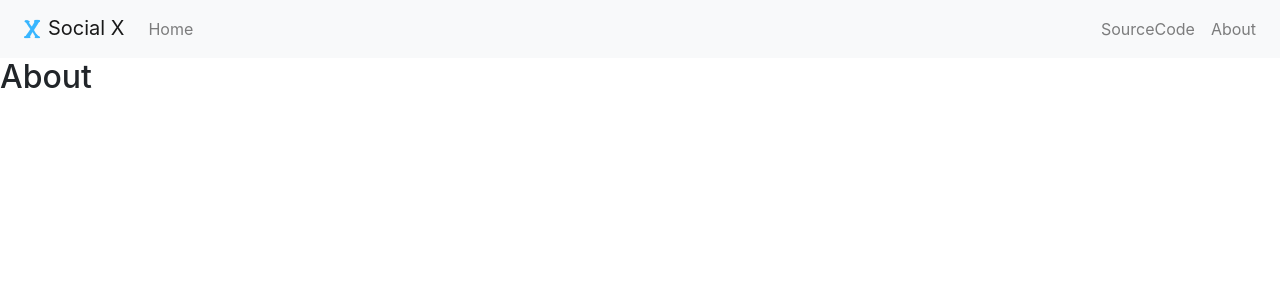
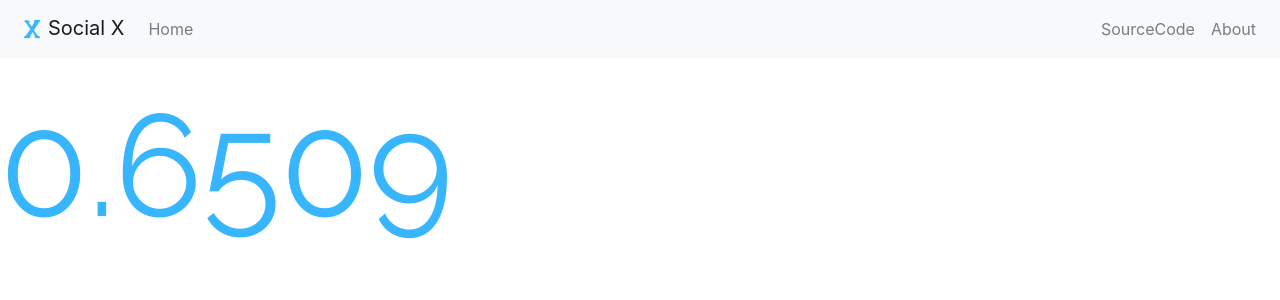
Before and after one commit to sakuya9t/social-x, a React (Create React App) app in the folder web-app/: page /about in a window 1280 px wide. Shown: the top 300 px of the page. Built offline with nearby package versions, Linux system fonts and the light colour scheme.

Commit message:
add score animation

```diff
--- a/web-app/package.json
+++ b/web-app/package.json
@@ -16,6 +16,7 @@
     "react-scripts": "3.1.1",
     "react-scroll": "^1.7.14",
     "react-spinners": "^0.6.1",
+    "typeface-raleway": "0.0.75",
     "underscore": "^1.9.1"
   },
   "scripts": {
--- a/web-app/src/App.js
+++ b/web-app/src/App.js
@@ -2,6 +2,7 @@ import React from "react";
 import { BrowserRouter as Router, Route } from "react-router-dom";
 import { Navbar, Nav } from 'react-bootstrap';
 import Homepage from "./components/Homepage";
+import Aboutpage from "./components/AboutPage";
 import LogoImg from './resources/logo.png';
 
 function App() {
@@ -18,7 +19,7 @@ function App() {
 
 const Home = () => <Homepage />;
 
-const About = () => <h2>About</h2>;
+const About = () => <Aboutpage />;
 
 const Header= () =>
     <Navbar bg="light" expand="lg">
--- /dev/null
+++ b/web-app/src/components/AboutPage/index.js
@@ -0,0 +1,9 @@
+import React, {Component} from 'react';
+import ScoreDisplay from '../ScoreDisplay';
+
+class AboutPage extends Component{
+    render = () => {
+        return <ScoreDisplay score={0.2} />
+    }
+}
+export default AboutPage;
--- /dev/null
+++ b/web-app/src/components/ScoreDisplay/index.css
@@ -0,0 +1,6 @@
+.simscore-container{
+    width: fit-content;
+    color: #37b5ff;
+    font-size: 144px;
+    font-family: 'Raleway';
+}
--- /dev/null
+++ b/web-app/src/components/ScoreDisplay/index.js
@@ -0,0 +1,42 @@
+import React, {Component} from 'react';
+import './index.css';
+require('typeface-raleway');
+
+class ScoreDisplay extends Component{
+    constructor(props){
+        super(props);
+        this.state = {
+            currValue: 0.0425
+        };
+    }
+
+    randomValue = () => Math.random().toFixed(4);
+
+    startTimer = () => {
+        this.timer = setInterval(
+            () => this.setState({
+                ...this.state,
+                currValue: this.randomValue()
+            }), 50
+        );
+    }
+
+    stopTimer = () => {
+        clearInterval(this.timer);
+        this.setState({
+            ...this.state,
+            currValue: this.props.score.toFixed(4)
+        });
+    }
+
+    componentWillMount(){
+        this.startTimer();
+        setTimeout(this.stopTimer, 10000);
+    }
+
+    render = () => {
+        const {currValue} = this.state;
+        return <div className='simscore-container'>{currValue}</div>
+    }
+}
+export default ScoreDisplay;
```
